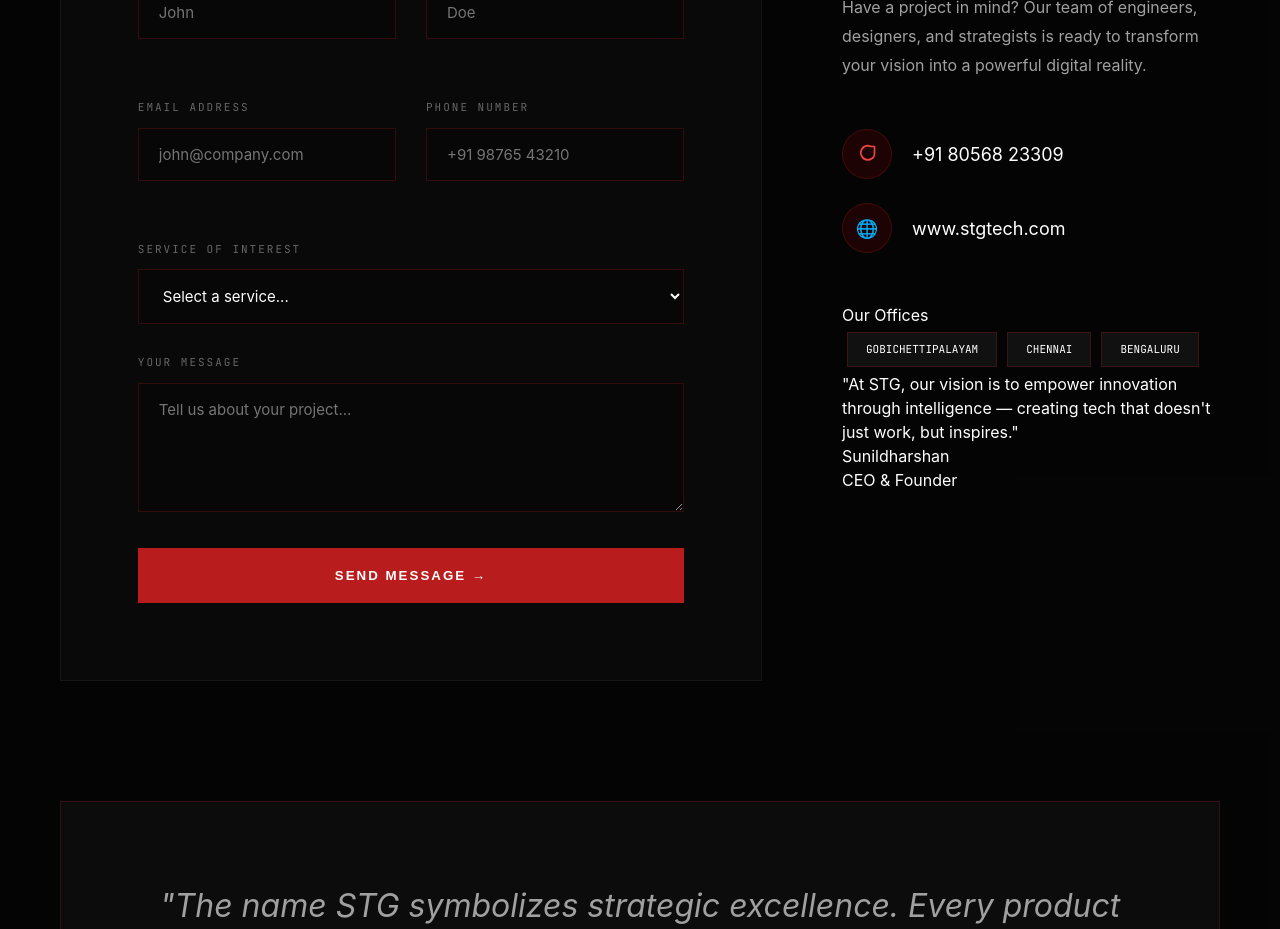
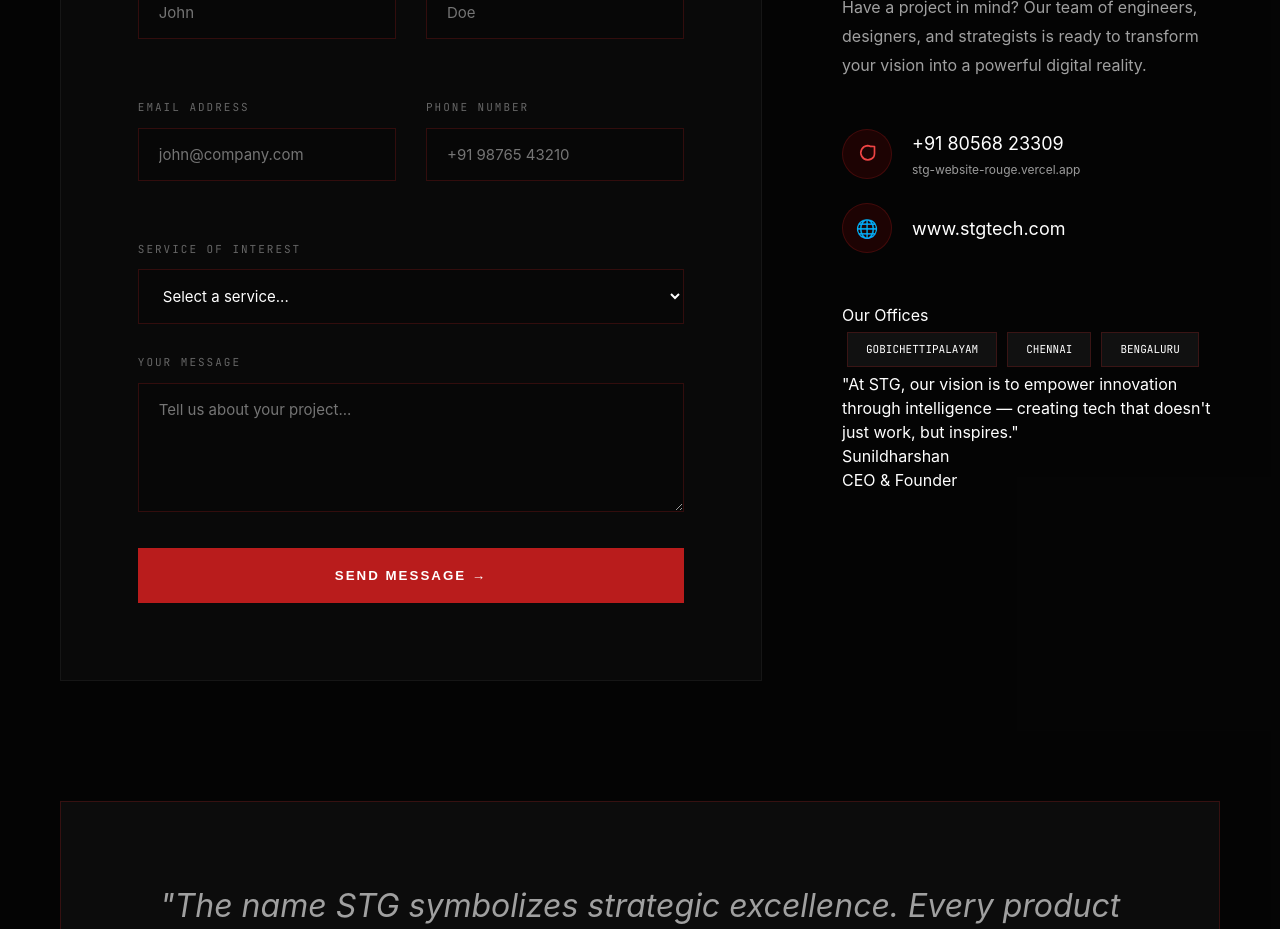
Before and after one commit to mathimithra-eng/stg-website, a React (Create React App) app: page / in a window 1280 px wide. Shown: the part 8160-9089 px from the top of the page. Built offline with nearby package versions, Linux system fonts and the light colour scheme.

Commit message:
Fix mobile visibility for About badge and add requested link to contact section

```diff
--- a/src/App.css
+++ b/src/App.css
@@ -1425,6 +1425,17 @@
         gap: 60px;
     }
 
+    .about-img-badge {
+        left: 50%;
+        transform: translate(-50%, -50%);
+        width: 110px;
+        height: 110px;
+    }
+
+    .about-img-badge-num {
+        font-size: 22px;
+    }
+
     .footer-links-grid {
         grid-template-columns: 1fr 1fr;
     }
--- a/src/App.js
+++ b/src/App.js
@@ -419,12 +419,15 @@
             <h2 className="contact-info-heading">Let's Build<br />Something <strong>Extraordinary</strong></h2>
             <p className="contact-info-text">Have a project in mind? Our team of engineers, designers, and strategists is ready to transform your vision into a powerful digital reality.</p>
             <div className="contact-detail-list">
-              <a href="https://wa.me/918056823309" target="_blank" rel="noreferrer" className="contact-detail-item">
+              <div className="contact-detail-item">
                 <div className="contact-detail-icon">
                   <svg viewBox="0 0 24 24" fill="none" stroke="currentColor" strokeWidth="2" strokeLinecap="round" strokeLinejoin="round" style={{width:'20px'}}><path d="M21 11.5a8.38 8.38 0 0 1-.9 3.8 8.5 8.5 0 1 1-7.6-13.3 8.38 8.38 0 0 1 3.8.9L21 3z"></path></svg>
                 </div>
-                <span>+91 80568 23309</span>
-              </a>
+                <div style={{display: 'flex', flexDirection: 'column'}}>
+                  <a href="https://wa.me/918056823309" target="_blank" rel="noreferrer" style={{textDecoration: 'none', color: 'inherit'}}>+91 80568 23309</a>
+                  <a href="https://stg-website-rouge.vercel.app/" target="_blank" rel="noreferrer" style={{fontSize: '12px', opacity: 0.6, textDecoration: 'none', color: 'inherit', marginTop: '4px'}}>stg-website-rouge.vercel.app</a>
+                </div>
+              </div>
               <div className="contact-detail-item"><div className="contact-detail-icon">🌐</div><span>www.stgtech.com</span></div>
             </div>
             <div className="branches-wrap">
```
